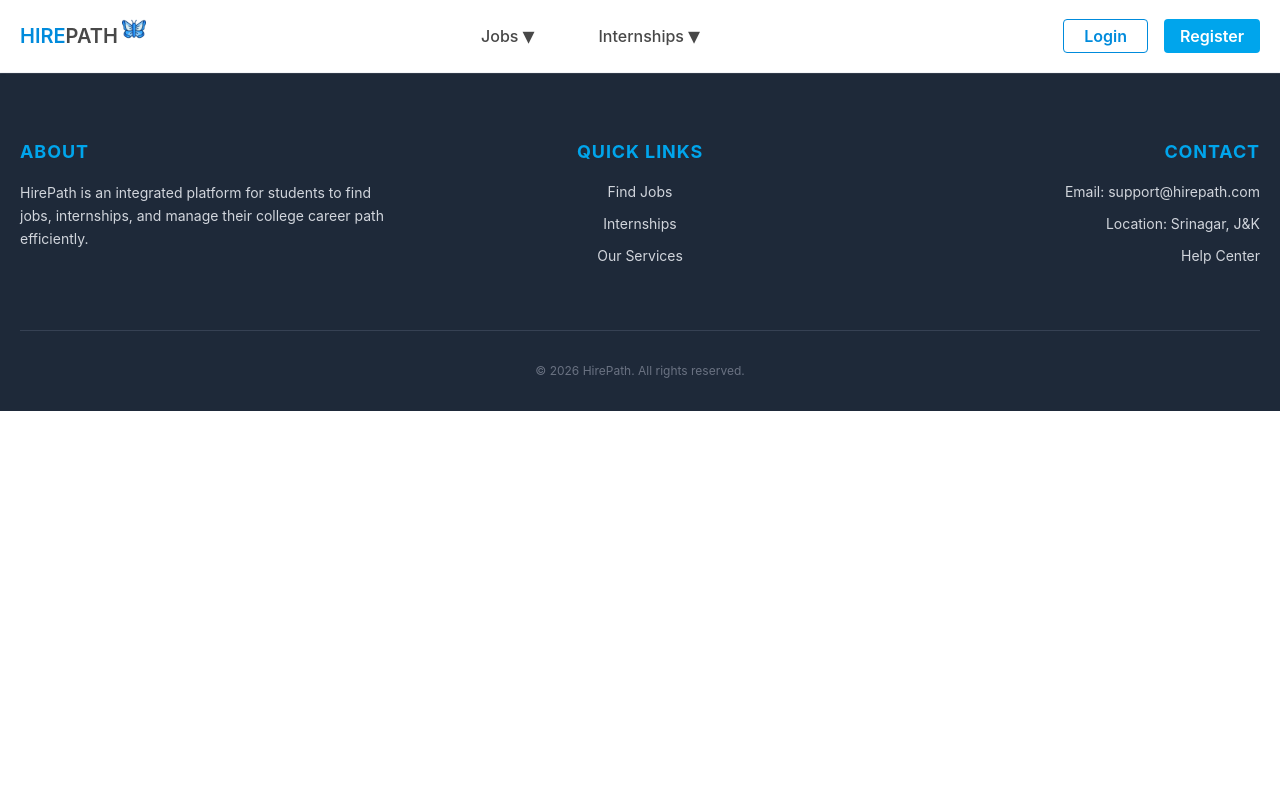
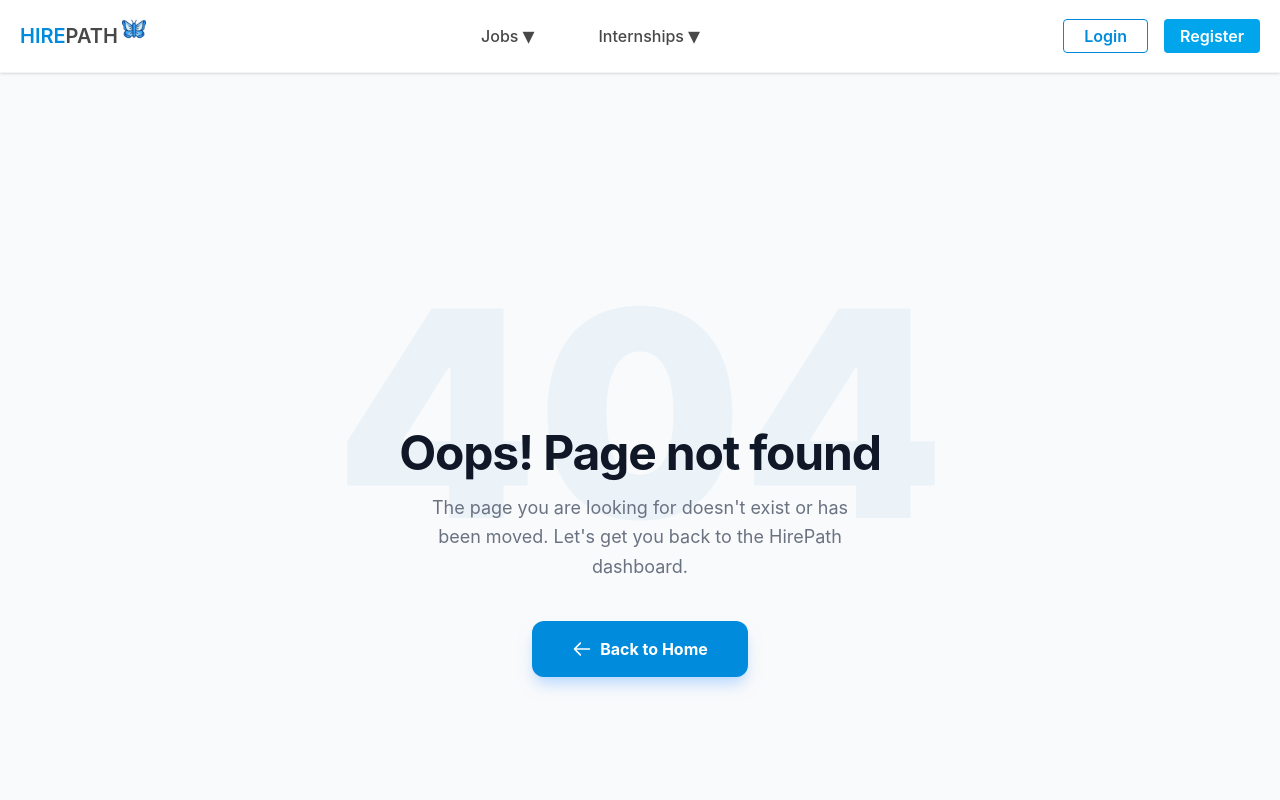
Before and after one commit to akramguroo-dev/hirepath, a React (Vite) app in the folder client/: page /internships in a window 1280 px wide. Shown: the top 800 px of the page. Built offline with nearby package versions, Linux system fonts and the light colour scheme.

Commit message:
feat: add 404 not found page #20

```diff
--- a/client/src/App.jsx
+++ b/client/src/App.jsx
@@ -16,6 +16,7 @@ import ProtectedRoute from "./components/ProtectedRoute";
 import FeedbackReceived from "./pages/FeedbackReceived";
 import FeedbackForm from "./pages/FeedbackForm";
 import EditProfile from "./pages/EditProfile";
+import NotFound from "./pages/NotFound";
 function App() {
   return (
     <>
@@ -72,6 +73,7 @@ function App() {
         />
         <Route path="/my-feedback" element={<FeedbackReceived />} />
         <Route path="/feedback/:applicationId" element={<FeedbackForm />} />
+        <Route path="*" element={<NotFound />} />
       </Routes>
       <Footer />
     </>
--- /dev/null
+++ b/client/src/pages/NotFound.jsx
@@ -0,0 +1,31 @@
+import { Link } from "react-router-dom";
+
+export default function NotFound() {
+  return (
+    <div className="min-h-screen bg-gray-50 flex items-center justify-center px-4 overflow-hidden">
+      <div className="relative text-center">
+        <h1 className="text-[12rem] md:text-[18rem] font-black text-[#008BDC] opacity-5 select-none leading-none">
+          404
+        </h1>
+        <div className="relative -mt-20 md:-mt-32">
+          <h2 className="text-4xl md:text-5xl font-bold text-gray-900 mb-4 tracking-tight">
+           Oops! Page not found
+          </h2>
+          <p className="text-gray-500 mb-10 max-w-md mx-auto text-lg leading-relaxed">
+            The page you are looking for doesn't exist or has been moved.
+            Let's get you back to the HirePath dashboard.
+          </p>
+          <Link
+            to="/"
+            className="inline-flex items-center justify-center bg-[#008BDC] hover:bg-[#0076bb] text-white font-bold py-4 px-10 rounded-xl shadow-lg shadow-blue-200 transition-all duration-300 hover:shadow-xl transform hover:-translate-y-1 active:scale-95"
+          >
+            <svg xmlns="http://www.w3.org/2000/svg" className="h-5 w-5 mr-2" fill="none" viewBox="0 0 24 24" stroke="currentColor">
+              <path strokeLinecap="round" strokeLinejoin="round" strokeWidth={2} d="M10 19l-7-7m0 0l7-7m-7 7h18" />
+            </svg>
+            Back to Home
+          </Link>
+        </div>
+      </div>
+    </div>
+  );
+}
```
